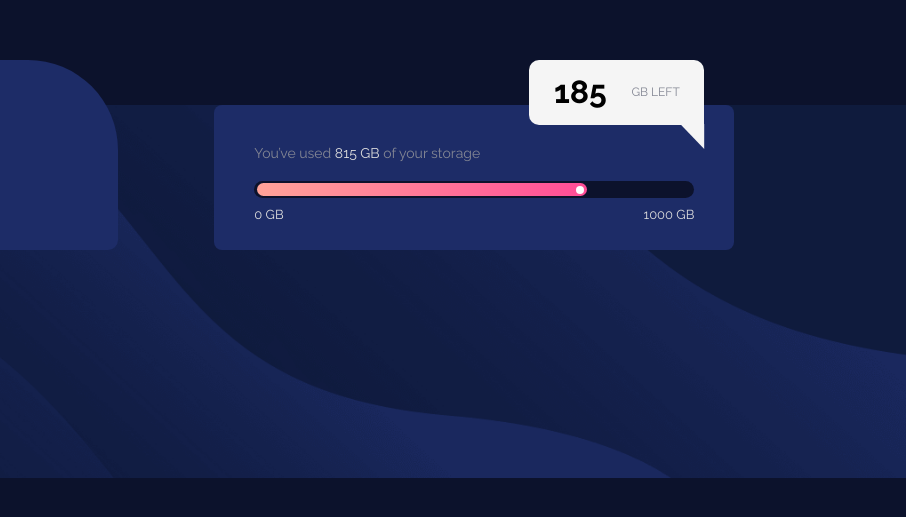
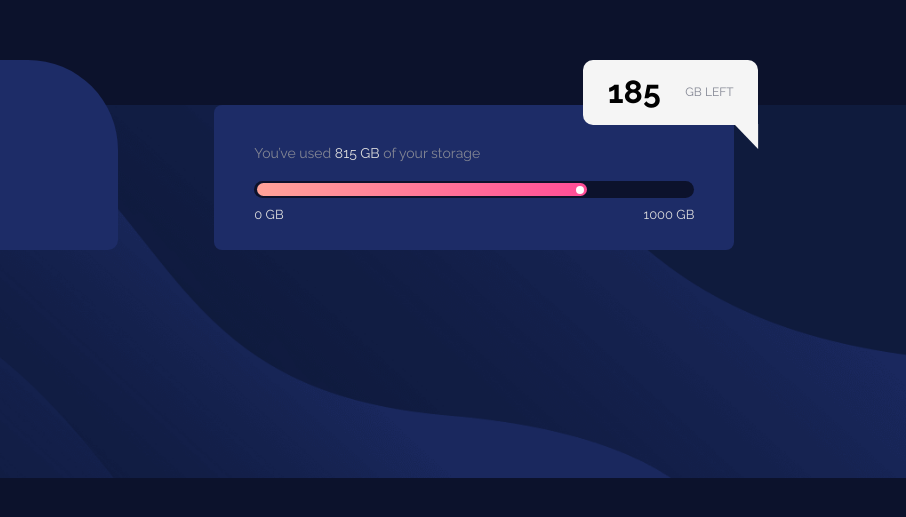
Before and after one commit to amro20/fylo-data-storage-component-master, a plain HTML site: page index.html in a window 1280 px wide. Shown: the part 245-762 px from the top of the page, 374-1280 px from the left. Drawn offline with Linux system fonts and the light colour scheme.

Commit message:
Update style.css

```diff
--- a/CSS/style.css
+++ b/CSS/style.css
@@ -130,7 +130,7 @@ main .container .storage .notification {
   width: 175px;
   position: absolute;
   top: -45px;
-  right: 30px;
+  right: -23.9px;
   border-radius: 10px 10px 0 10px;
   display: flex;
   align-items: center;
```
